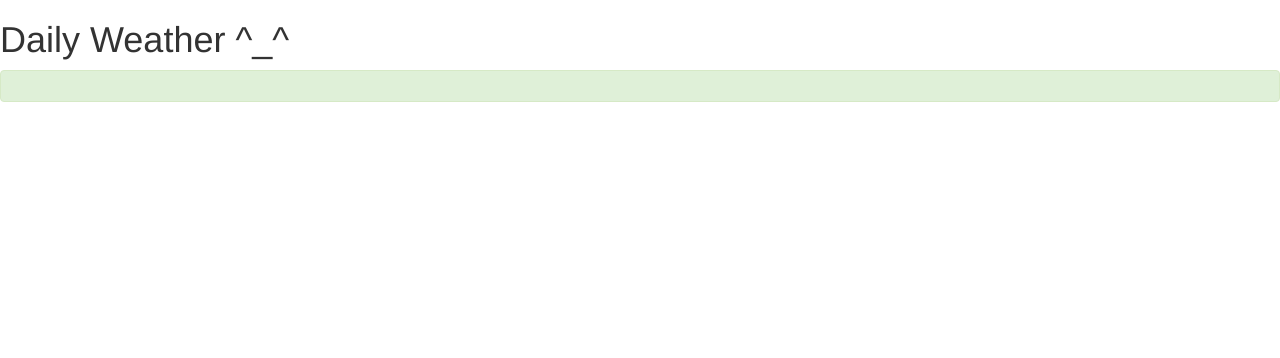
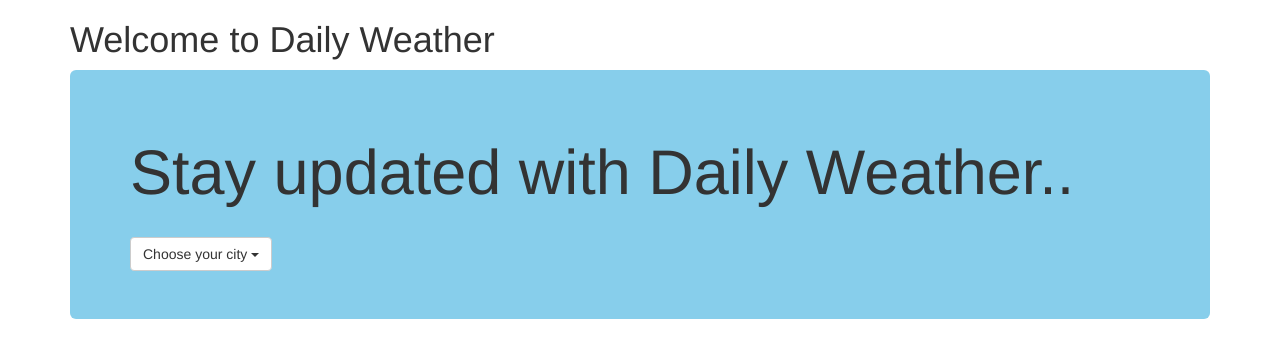
Before and after one commit to yasminezakaria/Daily-Weather, a Flask app: page / in a window 1280 px wide. Shown: the top 358 px of the page. Run offline with Flask 2, Linux system fonts and the light colour scheme; parts of the project's set-up code (start-up, migrations or seed data) failed here and were passed over; some libraries are stand-ins or nearby versions.

Commit message:
frontend

```diff
--- a/Server.py
+++ b/Server.py
@@ -1,16 +1,50 @@
 from flask import Flask, render_template
 from flask_bootstrap import Bootstrap
 
-from backend import WeatherAPI
+import requests
+
+api_address='http://api.openweathermap.org/data/2.5/weather?appid=0c42f7f6b53b244c78a418f4f181282a&q='
 
 app = Flask(__name__)
 Bootstrap(app)
 
-main = WeatherAPI.format_add
 
-@app.route('/')
+city = ""   #Global variable that contains which city was chosen
+cities = ["Cairo", "Bali", "Paris", "London", "Dubai", "New York", "Bangkok", "Kuala Lumpur"]  #list of cities to choose from
+
+
+@app.route('/')     #homepage
 def index():
-    return render_template('index.html', main=main)
+    global city
+    city = ''
+    main = ''
+    return render_template('index.html', main2=' ', main=main, cities=cities, city=city)
+
+
+@app.route('/<string:c>')      #user chose city, but hasnt requested to view current temperature
+def cityEntered(c):
+    #data brought from db should be set here instead of calling the api again
+    #main2 is for the data from the API, here is is set to ' ' as it should not be used
+    #main is for the data from the server (provisionally)
+    global city
+    city = c
+    url = api_address + city
+    json_data = requests.get(url).json()
+    format_add = json_data['main']
+    main = format_add
+    return render_template('index.html', main2=' ', main=main, cities=cities, city=city)
+
+
+
+@app.route('/<string:c>/currentTemp')       #user chose to view current temperature for the selected city
+def currentTemp(c):
+    global city
+    city = c
+    url = api_address + city
+    json_data = requests.get(url).json()
+    format_add = json_data['main']
+    main = format_add
+    return render_template('index.html', main=main, main2=main, cities=cities, city=city)
 
 
 if __name__ == '__main__':
--- a/templates/index.html
+++ b/templates/index.html
@@ -1,10 +1,80 @@
 {% extends "bootstrap/base.html" %}
 
 {% block content %}
-<h1>Daily Weather ^_^</h1>
-<div class="alert alert-success" role="alert">
-  <p>{{main}}</p>
+<div class="container">
+<h1>Welcome to Daily Weather</h1>
 </div>
+
+
+
+
+<div class="container" >
+  <div class="jumbotron" style="background-color: #87ceeb">
+   <h1>Stay updated with Daily Weather..</h1>
+    <br>
+   <div class="dropdown">
+   <button class="btn btn-default dropdown-toggle" type="button" id="dropdownMenu1" data-toggle="dropdown" aria-haspopup="true" aria-expanded="true">
+        {% if city == "" %}
+            Choose your city
+        {% else %}
+            {{ city }}
+        {% endif %}
+     <span class="caret"></span>
+   </button>
+   <ul class="dropdown-menu" aria-labelledby="dropdownMenu1">
+     {% for city in cities%}
+     <li><a href="/{{city}}">{{city}}</a></li>
+     {% endfor %}
+   </ul>
+   </div>
+</div>
+
+</div>
+
+
+<!-- After choosing city -->
+
+{% if city != '' %}
+
+  <div class = "container">
+
+    <h1>{{city}}'s Forecast for today:</h1>
+
+  <div class="row">
+    <div class="col-sm-12 col-md-6">
+      <div class="thumbnail">
+        <div class="caption">
+          <h2>Temperature:</h2>
+          <h3 align="center">Low: {{main.temp_min - 273.15 }} &#8451</h3>
+          <h3 align="center">High: {{main.temp_max - 273.15 }} &#8451</h3>
+        </div>
+      </div>
+    </div>
+
+
+     <div class="col-sm-12 col-md-6">
+      <div class="thumbnail">
+        <div class="caption">
+          <h4>Want the current temperature? click the button below</h4>
+          {% if main2 != ' ' %}
+          <h3 align="center">it is currently {{main2.temp -272.15 }} &#8451</h3>
+          {% endif %}
+          <br>
+          <p><a href="/{{city}}/currentTemp" class="btn btn-primary" role="button">Current Temperature</a></p>
+        </div>
+      </div>
+    </div>
+
+  </div>
+
+</div>
+
+{% endif %}
+
+
+
+
+
 {% endblock %}
 
 {% block scripts %}
```
